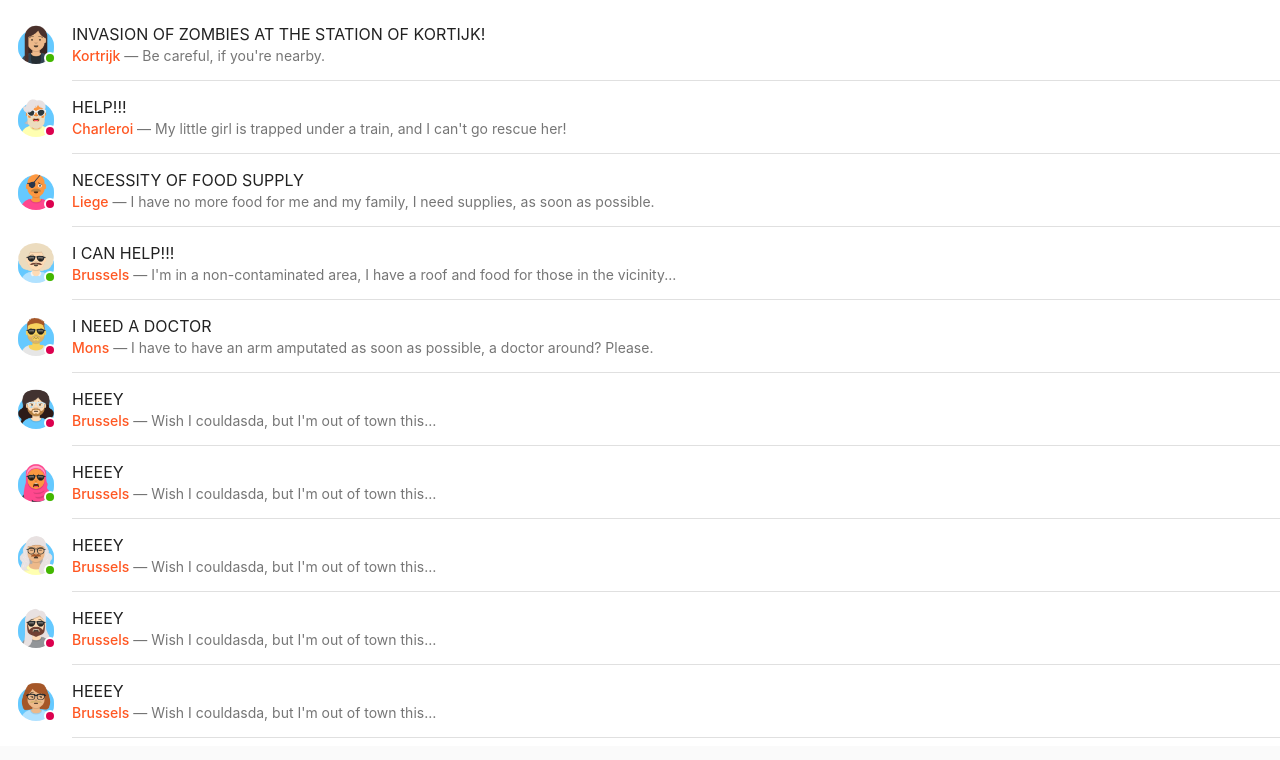
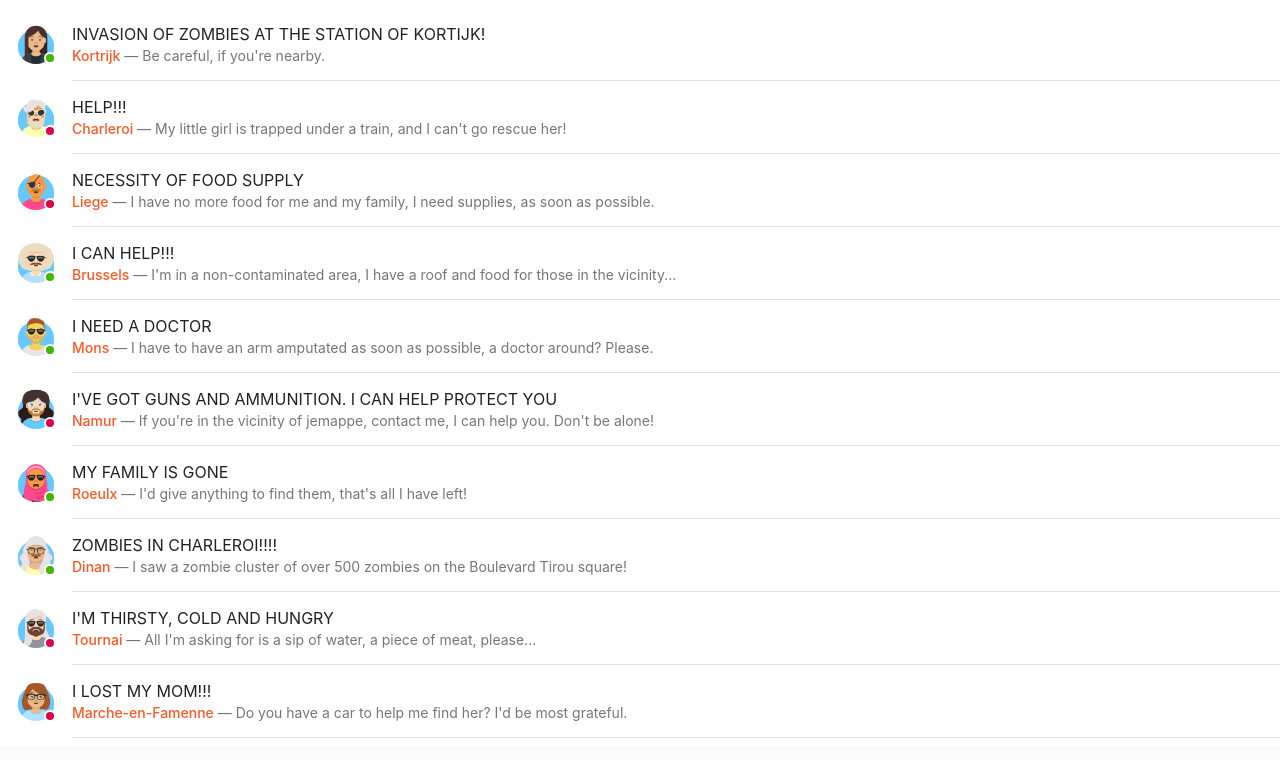
Before and after one commit to NicolasVanBossuyt/wire.hack.2020, a React app in the folder frontend/: page /news in a window 1280 px wide. Shown: the top 760 px of the page. Built offline with nearby package versions, Linux system fonts and the light colour scheme; no server answers.

Commit message:
Fix the news

```diff
--- a/frontend/src/components/App.tsx
+++ b/frontend/src/components/App.tsx
@@ -33,36 +33,7 @@ class App extends React.Component<AppProps> {
     isNewPointDialogOpen: false,
   };
 
-  componentDidMount() {
-    var id, target, options;
-
-    function success(pos) {
-      console.log('SUCCESS');
-      var crd = pos.coords;
-
-      if (target.latitude === crd.latitude && target.longitude === crd.longitude) {
-        console.log('Congratulations, you reached the target');
-        navigator.geolocation.clearWatch(id);
-      }
-    }
-
-    function error(err) {
-      console.warn('ERROR(' + err.code + '): ' + err.message);
-    }
-
-    target = {
-      latitude: 0,
-      longitude: 0,
-    };
-
-    options = {
-      enableHighAccuracy: false,
-      timeout: 5000,
-      maximumAge: 0,
-    };
-
-    id = navigator.geolocation.watchPosition(success, error, options);
-  }
+  componentDidMount() { }
 
   render() {
     const { classes } = this.props;
--- a/frontend/src/constants/.#posts.tsx
+++ /dev/null
@@ -1 +0,0 @@
-someone@ThinkPad.4176:1582319703
--- a/frontend/src/constants/posts.tsx
+++ b/frontend/src/constants/posts.tsx
@@ -38,46 +38,46 @@ export const posts = [
     avatar: require('../assets/img/avatars/5.png'),
     location: 'Mons',
     content: ' — I have to have an arm amputated as soon as possible, a doctor around? Please.',
+    online: true,
+  },
+  {
+    name: 'Dirk Opaz.',
+    title: "I'VE GOT GUNS AND AMMUNITION. I CAN HELP PROTECT YOU",
+    avatar: require('../assets/img/avatars/6.png'),
+    location: 'Namur',
+    content: " — If you're in the vicinity of jemappe, contact me, I can help you. Don't be alone!",
     online: false,
   },
   {
-    name: 'Alice A.',
-    title: 'HEEEY',
-    avatar: require('../assets/img/avatars/6.png'),
-    location: 'Brussels',
-    content: " — Wish I couldasda, but I'm out of town this…",
-    online: false,
+    name: 'Fatima',
+    title: 'MY FAMILY IS GONE',
+    avatar: require('../assets/img/avatars/7.png'),
+    location: 'Roeulx',
+    content: " — I'd give anything to find them, that's all I have left!",
+    online: true,
   },
   {
-    name: 'Alice A.',
-    title: 'HEEEY',
-    avatar: require('../assets/img/avatars/7.png'),
-    location: 'Brussels',
-    content: " — Wish I couldasda, but I'm out of town this…",
+    name: 'Erik Stone',
+    title: 'ZOMBIES IN CHARLEROI!!!!',
+    avatar: require('../assets/img/avatars/8.png'),
+    location: 'Dinan',
+    content: ' — I saw a zombie cluster of over 500 zombies on the Boulevard Tirou square!',
     online: true,
   },
   {
     name: 'Alice A.',
-    title: 'HEEEY',
-    avatar: require('../assets/img/avatars/8.png'),
-    location: 'Brussels',
-    content: " — Wish I couldasda, but I'm out of town this…",
-    online: true,
-  },
-  {
-    name: 'Alice A.',
-    title: 'HEEEY',
+    title: "I'M THIRSTY, COLD AND HUNGRY",
     avatar: require('../assets/img/avatars/9.png'),
-    location: 'Brussels',
-    content: " — Wish I couldasda, but I'm out of town this…",
+    location: 'Tournai',
+    content: " — All I'm asking for is a sip of water, a piece of meat, please...",
     online: false,
   },
   {
-    name: 'Alice A.',
-    title: 'HEEEY',
+    name: 'Alice Osera',
+    title: 'I LOST MY MOM!!!',
     avatar: require('../assets/img/avatars/10.png'),
-    location: 'Brussels',
-    content: " — Wish I couldasda, but I'm out of town this…",
+    location: 'Marche-en-Famenne',
+    content: " — Do you have a car to help me find her? I'd be most grateful.",
     online: false,
   },
 ];
```
